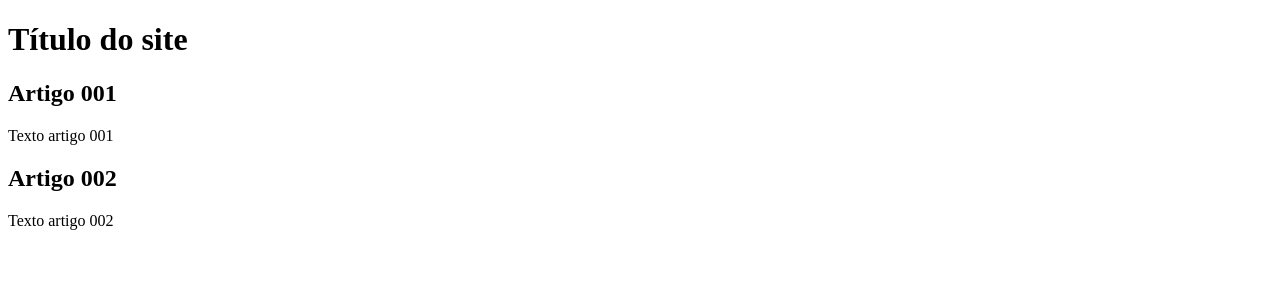
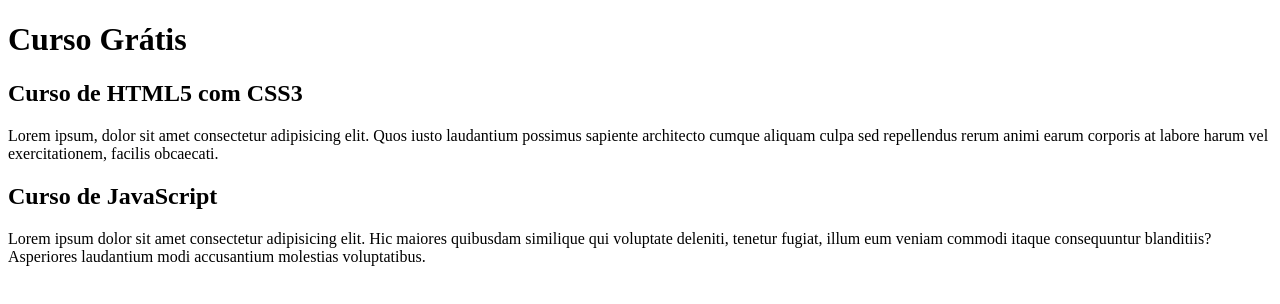
Before and after one commit to MarcosDS7/Projeto-site, a plain HTML site: page index.html in a window 1280 px wide. Drawn offline with Linux system fonts and the light colour scheme.

Commit message:
Comecei a escrever o conteúdo

```diff
--- a/index.html
+++ b/index.html
@@ -11,17 +11,17 @@
 
   <main>
     <header>
-      <h1>Título do site</h1>
+      <h1>Curso Grátis</h1>
     </header>
 
     <article>
-      <h2>Artigo 001</h2>
-      <p>Texto artigo 001</p>
+      <h2>Curso de HTML5 com CSS3</h2>
+      <p>Lorem ipsum, dolor sit amet consectetur adipisicing elit. Quos iusto laudantium possimus sapiente architecto cumque aliquam culpa sed repellendus rerum animi earum corporis at labore harum vel exercitationem, facilis obcaecati.</p>
     </article>
 
     <article>
-      <h2>Artigo 002</h2>
-      <p>Texto artigo 002</p>
+      <h2>Curso de JavaScript</h2>
+      <p>Lorem ipsum dolor sit amet consectetur adipisicing elit. Hic maiores quibusdam similique qui voluptate deleniti, tenetur fugiat, illum eum veniam commodi itaque consequuntur blanditiis? Asperiores laudantium modi accusantium molestias voluptatibus.</p>
     </article>
   </main>
 
```
